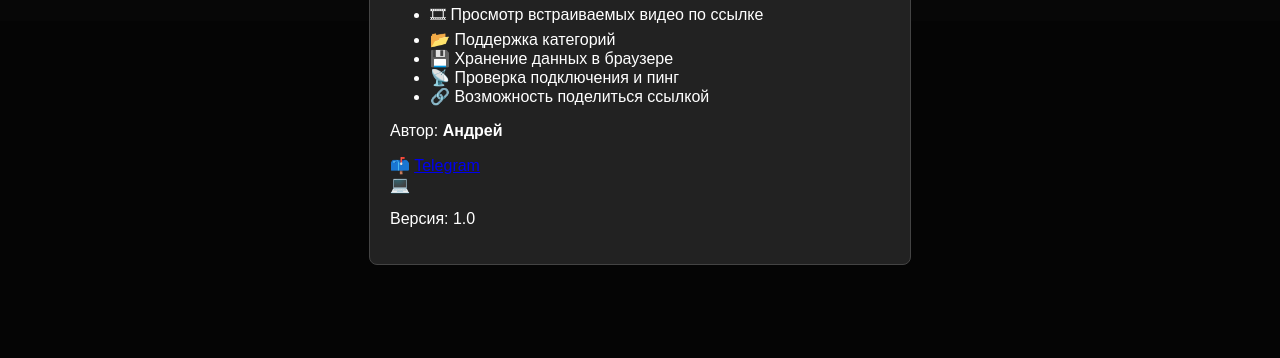
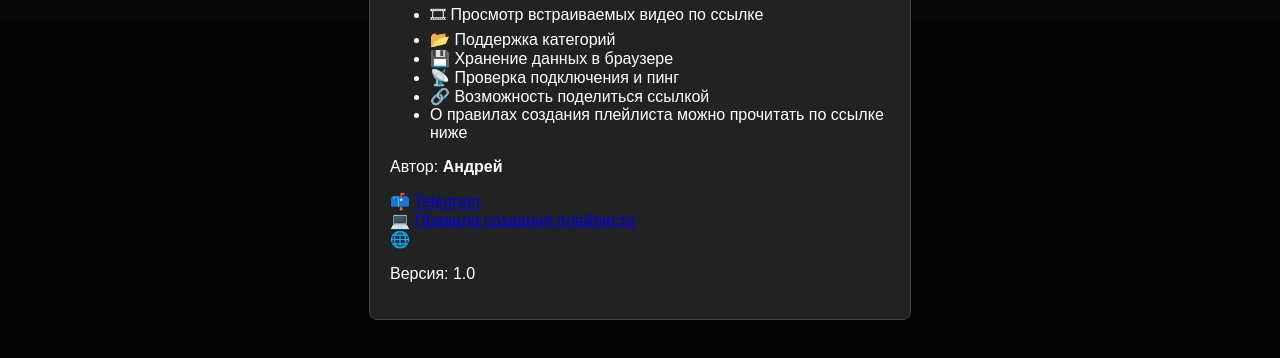
Before and after one commit to berlandbor/MediaPlayerGD, a plain HTML site: page index.html in a window 1280 px wide. Shown: the part 198-556 px from the top of the page. Drawn offline with Linux system fonts and the light colour scheme.

Commit message:
Update index.html

```diff
--- a/index.html
+++ b/index.html
@@ -32,12 +32,13 @@
         <li>💾 Хранение данных в браузере</li>
         <li>📡 Проверка подключения и пинг</li>
         <li>🔗 Возможность поделиться ссылкой</li>
+        <li>О правилах создания плейлиста можно прочитать по ссылке ниже</li>
       </ul>
       <p>Автор: <strong>Андрей</strong></p>
 <p>
   📫 <a href="https://t.me/Berlandbor" target="_blank">Telegram</a> <br>
-  💻 <!--a href="https://github.com/your_github" target="_blank">GitHub</a> <br>
-  🌐 <a href="https://yourwebsite.com" target="_blank">Мой сайт</a-->
+  💻 <a href="https://github.com/your_github" target="_blank">Правила создания плейлиста</a> <br>
+  🌐 <!--a href="https://yourwebsite.com" target="_blank">Мой сайт</a-->
 </p>
 <p>Версия: 1.0</p>
 
```
